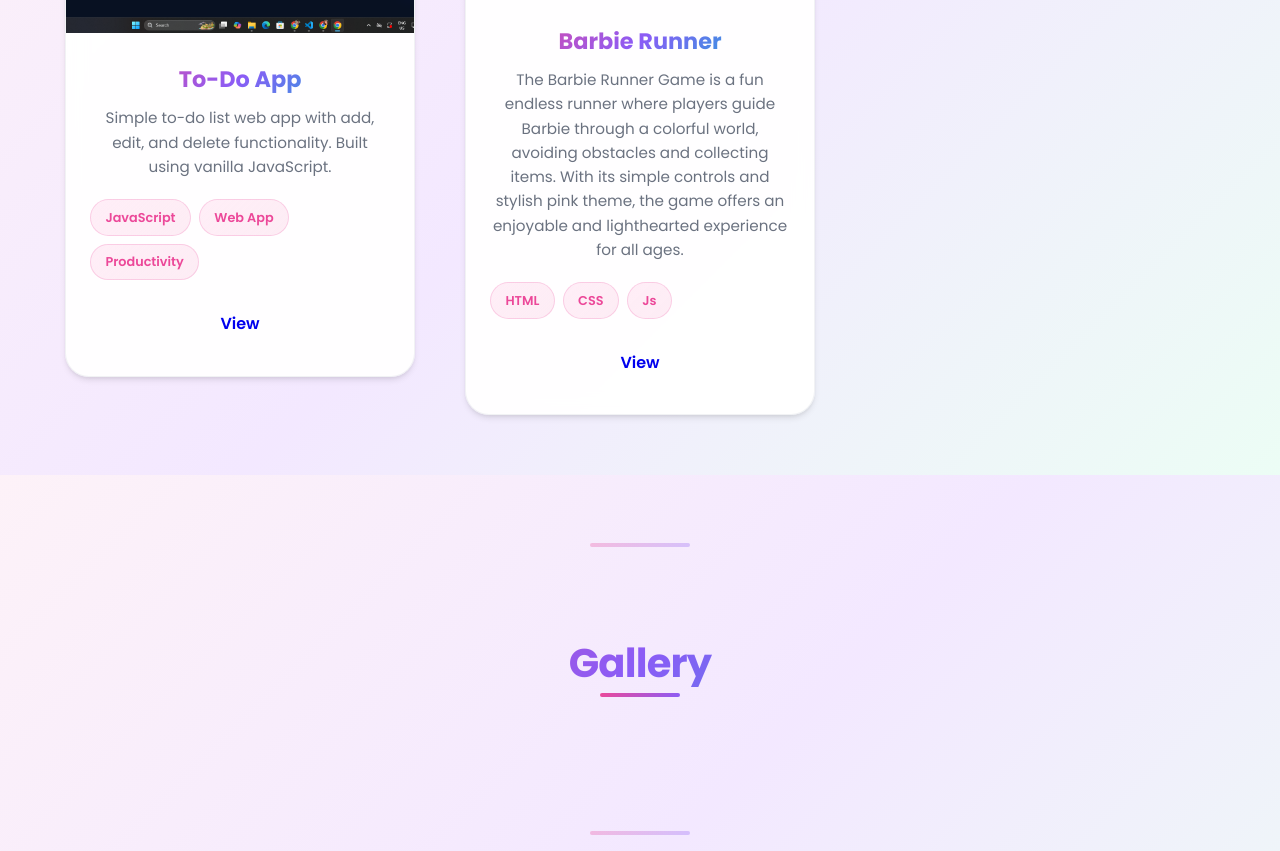
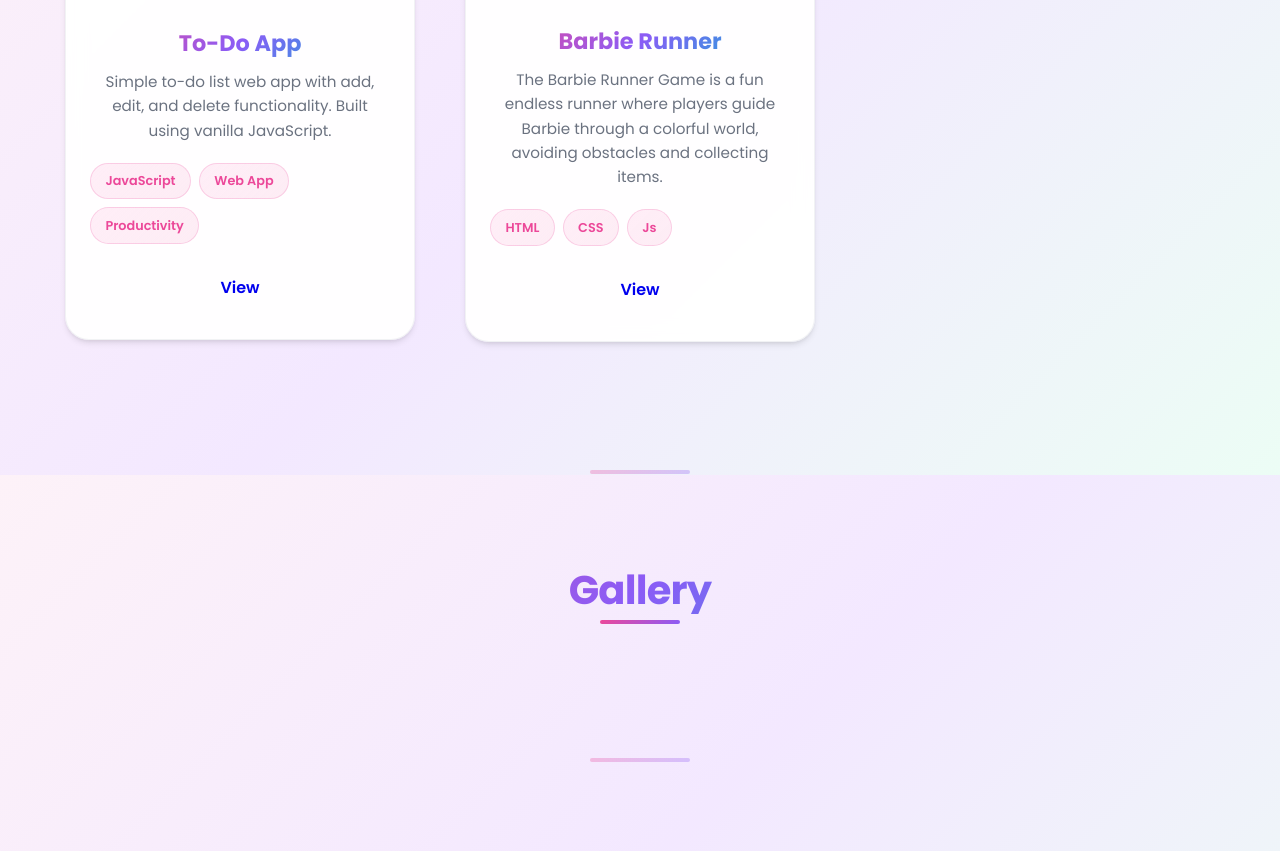
Before and after one commit to mendozamarladana-maker/personalweb_ni_marla, a plain HTML site: page index.html in a window 1280 px wide. Shown: the part 2725-3576 px from the top of the page. Drawn offline with Linux system fonts and the light colour scheme; no server answers.

Commit message:
Update index.html

```diff
--- a/index.html
+++ b/index.html
@@ -158,7 +158,7 @@
         </a>
         <div class="project-info">
           <h3 class="project-title">Barbie Runner</h3>
-          <p class="project-description">The Barbie Runner Game is a fun endless runner where players guide Barbie through a colorful world, avoiding obstacles and collecting items. With its simple controls and stylish pink theme, the game offers an enjoyable and lighthearted experience for all ages.</p>
+          <p class="project-description">The Barbie Runner Game is a fun endless runner where players guide Barbie through a colorful world, avoiding obstacles and collecting items.</p>
           <div class="project-tags">
             <span class="tag">HTML</span>
             <span class="tag">CSS</span>
```
